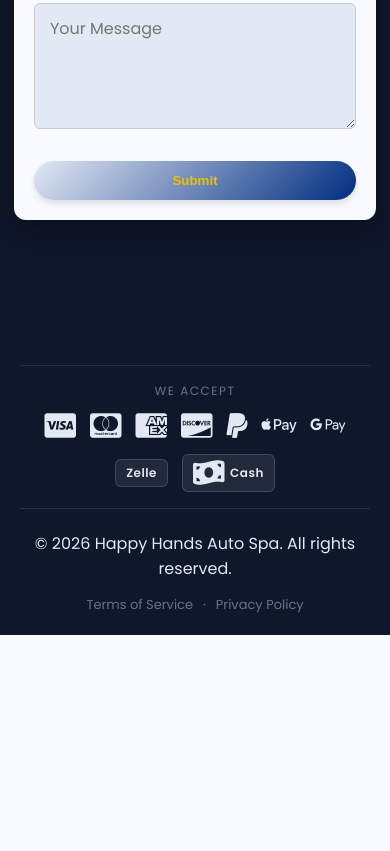
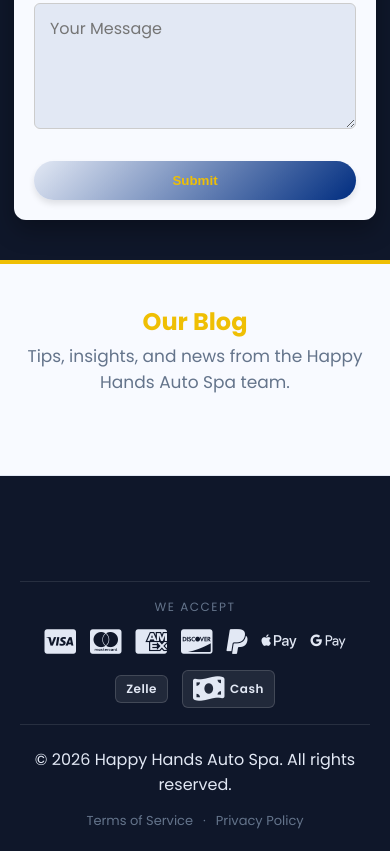
Before and after one commit to Rwalker106/HappyHandsAuto, a website: page public/index.html in a window 390 px wide. Shown: the part 7597-8448 px from the top of the page. Before the commit the page ends 8232 px from the top, so only its background shows below. Drawn offline with Linux system fonts and the light colour scheme; a script that the page names is missing; some icons are missing.

Commit message:
Add blog section with Soro embed and update navigation

```diff
--- a/public/css/style.css
+++ b/public/css/style.css
@@ -960,6 +960,42 @@ h2 {
   margin-top: auto;
 }
 
+/* ============================================================
+   BLOG SECTION (Soro embed)
+   ============================================================ */
+
+.soro-blog-section {
+  background-color: var(--frost-white);
+  border-top: 4px solid var(--secondary-color);
+  border-bottom: 1px solid var(--silver-mist);
+}
+
+.soro-blog-inner {
+  max-width: 1100px;
+  margin: 0 auto;
+  padding: 60px 20px;
+  text-align: center;
+}
+
+.soro-blog-subtitle {
+  color: var(--slate-gray);
+  font-size: 17px;
+  margin-bottom: 40px;
+  margin-top: -16px;
+}
+
+@media (max-width: 768px) {
+  .soro-blog-inner {
+    padding: 50px 16px;
+  }
+}
+
+@media (max-width: 480px) {
+  .soro-blog-inner {
+    padding: 40px 14px;
+  }
+}
+
 /* Hero secondary call-to-action link */
 .hero-call-link {
   color: var(--silver-mist);
--- a/public/index.html
+++ b/public/index.html
@@ -161,6 +161,7 @@
           <li><a class="nav-btn-pri" href="#packages">Packages</a></li>
           <li><a class="nav-btn-pri" href="#about">About Us</a></li>
           <li><a class="nav-btn-pri" href="#contact">Contact</a></li>
+          <li><a class="nav-btn-pri" href="#soro-blog">Blog</a></li>
         </ul>
       </nav>
     </header>
@@ -477,6 +478,13 @@
           </div>
         </div>
       </section>
+      <section id="soro-blog" class="soro-blog-section">
+        <div class="soro-blog-inner">
+          <h2>Our Blog</h2>
+          <p class="soro-blog-subtitle">Tips, insights, and news from the Happy Hands Auto Spa team.</p>
+          <script src="https://app.trysoro.com/api/embed/d05bdcb7-7d14-4754-b18e-f89fc98aa8de" defer></script>
+        </div>
+      </section>
       <footer class="footer">
         <div class="social-links" style="margin-bottom: 15px">
           <a
```
Also changed, not shown: CLAUDE.md (added, +1 -0 lines).
